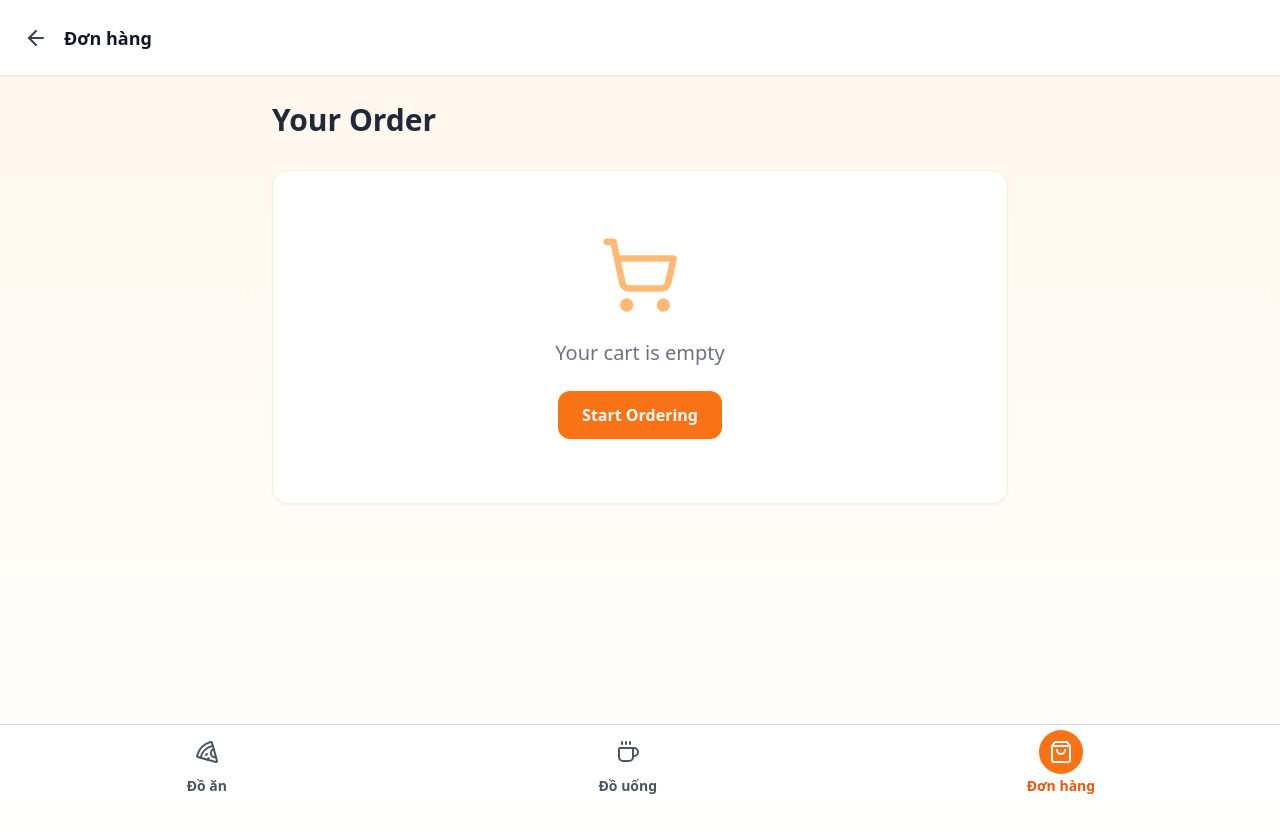
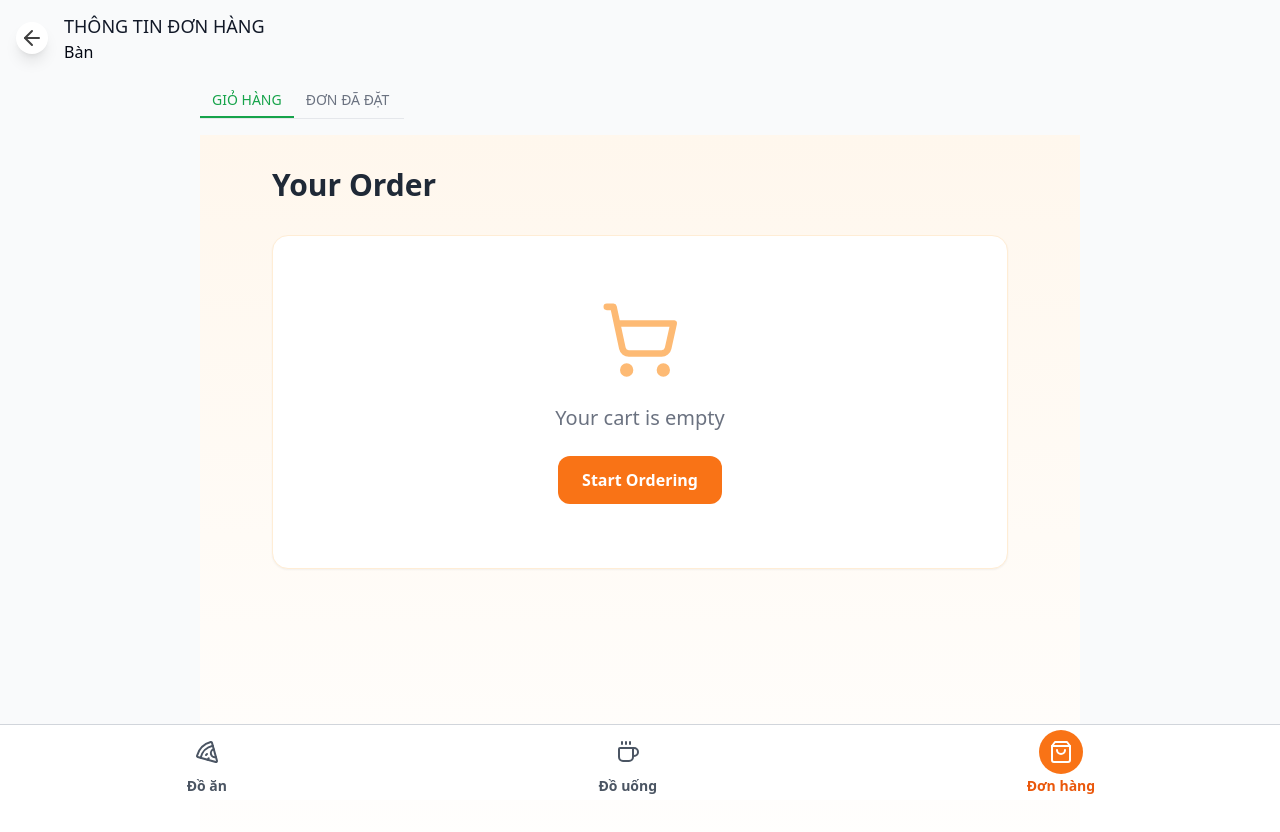
Before and after one commit to Tom-Dev1/Capstone-project-order-pizza-user, a React (Vite) app: page /action/orders in a window 1280 px wide. Shown: the top 832 px of the page. Built offline with nearby package versions, Linux system fonts and the light colour scheme; a web font is replaced by a local one.

Commit message:
implement tabbed navigation for orders and enhance header with table code display

```diff
--- a/src/components/HeaderComponents/HeaderWithBack.tsx
+++ b/src/components/HeaderComponents/HeaderWithBack.tsx
@@ -1,6 +1,7 @@
 import type React from "react"
 import { ArrowLeft } from "lucide-react"
 import { useNavigate } from "react-router-dom"
+import { getItem } from "@/constants"
 
 interface HeaderWithBackProps {
     title: string
@@ -9,7 +10,7 @@ interface HeaderWithBackProps {
 
 const HeaderWithBack: React.FC<HeaderWithBackProps> = ({ title, onBack }) => {
     const navigate = useNavigate()
-
+    const tableCode = getItem<string>('tableCode')
     const handleBack = () => {
         if (onBack) {
             onBack()
@@ -19,16 +20,19 @@ const HeaderWithBack: React.FC<HeaderWithBackProps> = ({ title, onBack }) => {
     }
 
     return (
-        <header className="w-full border-b bg-white shadow-sm h-[76px]">
+        <header className="w-full  bg-gray-50  h-[76px]">
             <div className="container mx-auto flex items-center h-full px-4">
                 <button
                     onClick={handleBack}
-                    className="p-2 hover:bg-gray-100 rounded-full transition-colors mr-2"
+                    className="p-1  rounded-full bg-white shadow-lg transition-colors mr-2"
                     aria-label="Go back"
                 >
-                    <ArrowLeft className="w-6 h-6 text-gray-700" />
+                    <ArrowLeft className="w-6 h-6 text-neutral-700" />
                 </button>
-                <h1 className="text-lg font-semibold text-gray-900 flex-1">{title}</h1>
+                <div className="ml-2">
+                    <h1 className=" uppercase text-lg font-normal text-gray-900 flex-1">{title}</h1>
+                    <h1 className="font-medium">Bàn <span >{tableCode}</span></h1>
+                </div>
             </div>
         </header>
     )
--- /dev/null
+++ b/src/components/ui/tab.tsx
@@ -0,0 +1,18 @@
+interface TabProps {
+    label: string
+    isActive: boolean
+    onClick: () => void
+}
+
+export default function Tab({ label, isActive, onClick }: TabProps) {
+    return (
+        <button
+            onClick={onClick}
+            className={`relative py-2 px-3 text-sm font-medium uppercase ${isActive ? "text-green-600" : "text-gray-500 hover:text-gray-700"
+                }`}
+        >
+            {label}
+            {isActive && <div className="absolute bottom-0 left-0 w-full h-0.5 bg-green-600" />}
+        </button>
+    )
+}
--- a/src/pages/Layouts/ActionLayout.tsx
+++ b/src/pages/Layouts/ActionLayout.tsx
@@ -32,7 +32,7 @@ const ActionLayout: React.FC = () => {
     return (
         <div className="flex flex-col h-screen pt-[70px] bg-gray-50">
             <div className="fixed top-0 left-0 right-0 z-10">
-                {isOrderPage ? <HeaderWithBack title="Đơn hàng" /> : <Header />}
+                {isOrderPage ? <HeaderWithBack title="Thông tin đơn hàng" /> : <Header />}
             </div>
             <main style={mainContentStyle} className="z-11">
                 <Outlet />
--- /dev/null
+++ b/src/pages/Orders/TabOrders.tsx
@@ -0,0 +1,24 @@
+"use client"
+
+import { useState } from "react"
+
+import Orders from "./Orders"
+import BookedOrders from "./booked-orders"
+import Tab from "@/components/ui/tab"
+
+type TabType = "tab1" | "tab2"
+
+export default function SwitchTabs() {
+    const [activeTab, setActiveTab] = useState<TabType>("tab1")
+
+    return (
+        <div className="w-full max-w-4xl mx-auto">
+            <div className="flex border-b border-gray-200 w-[204px] ml-2 mt-3">
+                <Tab label="Giỏ hàng" isActive={activeTab === "tab1"} onClick={() => setActiveTab("tab1")} />
+                <Tab label="Đơn đã đặt" isActive={activeTab === "tab2"} onClick={() => setActiveTab("tab2")} />
+            </div>
+
+            <div className="mt-4 mx-2">{activeTab === "tab1" ? <Orders /> : <BookedOrders />}</div>
+        </div>
+    )
+}
--- /dev/null
+++ b/src/pages/Orders/booked-orders.tsx
@@ -0,0 +1,9 @@
+import React from 'react'
+
+const BookedOrders: React.FC = () => {
+    return (
+        <div>booked-orders</div>
+    )
+}
+
+export default BookedOrders
--- a/src/routers/RoutersIndex.tsx
+++ b/src/routers/RoutersIndex.tsx
@@ -6,7 +6,7 @@ import NotFound from '@/pages/Layouts/NotFound'
 const ViewActionPage = lazy(() => import('../pages/ViewActionPage'))
 const FoodsHome = lazy(() => import('@/pages/Foods/FoodsHome'))
 const Drinks = lazy(() => import('@/pages/Drinks/Drinks'))
-const Orders = lazy(() => import('@/pages/Orders/Orders'))
+const Orders = lazy(() => import('@/pages/Orders/TabOrders'))
 const WelcomePage = lazy(() => import('@/pages/WellComePage'))
 const ClosedPage = lazy(() => import('@/pages/ClosedPage'))
 const CheckStatusAndRedirect = lazy(() => import('@/hooks/status-check'))
```
